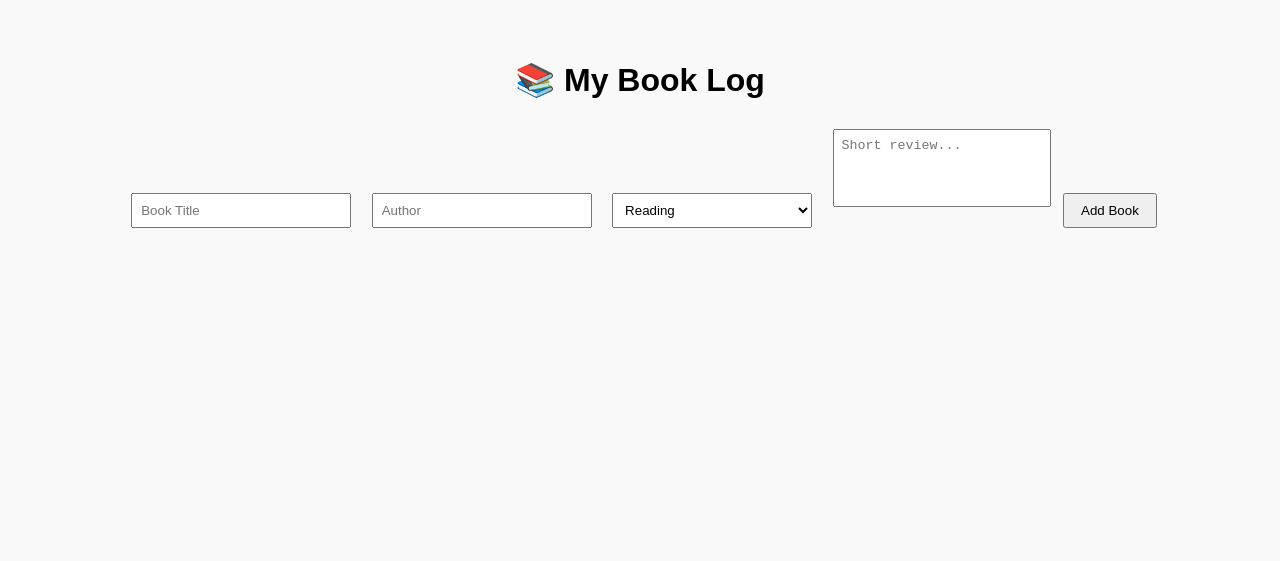
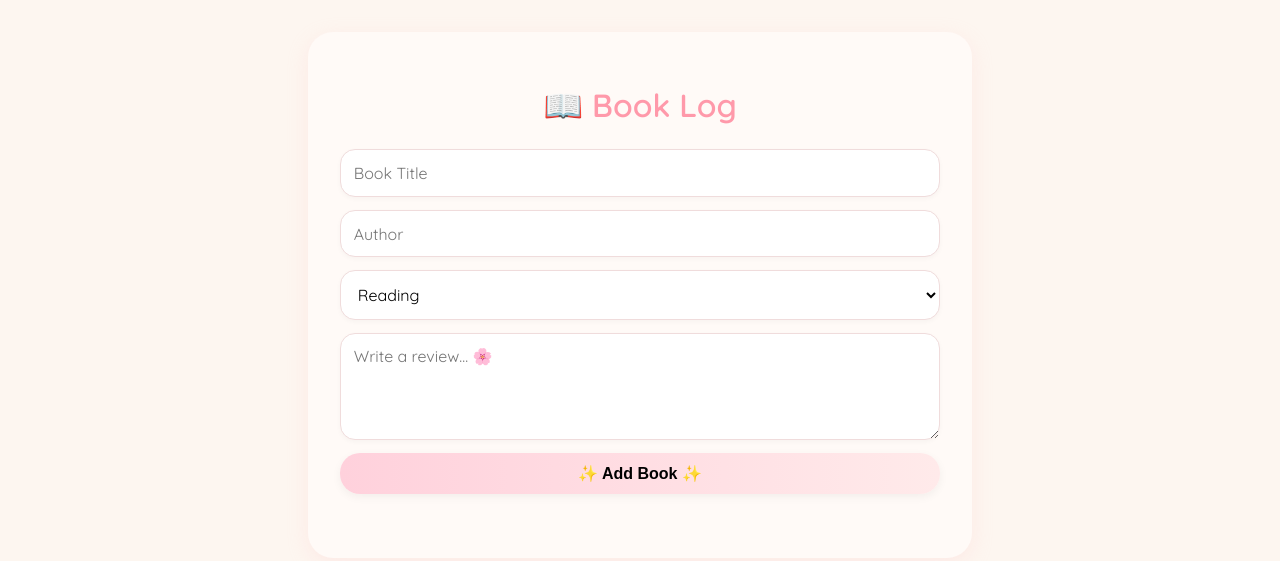
Before and after one commit to cashvee/Book-Log, a plain HTML site: page frontend/index.html in a window 1280 px wide. Drawn offline with Linux system fonts and the light colour scheme; no server answers.

Commit message:
Add Y2K-style frontend for Book Log ✨📚

```diff
--- a/frontend/index.html
+++ b/frontend/index.html
@@ -1,11 +1,15 @@
 <!DOCTYPE html>
-<html>
+<html lang="en">
 <head>
-  <title>My Book Log</title>
+  <meta charset="UTF-8" />
+  <meta name="viewport" content="width=device-width, initial-scale=1.0"/>
+  <title>📖 Book Log ✨</title>
   <link rel="stylesheet" href="style.css" />
+  <link href="https://fonts.googleapis.com/css2?family=Quicksand:wght@400;600&display=swap" rel="stylesheet">
 </head>
 <body>
-  <h1>📚 My Book Log</h1>
+  <div class="container">
+    <h1>📖 Book Log</h1>
     <form id="book-form">
       <input type="text" id="title" placeholder="Book Title" required />
       <input type="text" id="author" placeholder="Author" required />
@@ -13,10 +17,13 @@
         <option value="Reading">Reading</option>
         <option value="Finished">Finished</option>
       </select>
-    <textarea id="review" placeholder="Short review..."></textarea>
-    <button type="submit">Add Book</button>
+      <textarea id="review" placeholder="Write a review... 🌸" rows="4"></textarea>
+      <button type="submit">✨ Add Book ✨</button>
     </form>
+
     <div id="book-list"></div>
+  </div>
+
   <script src="script.js"></script>
 </body>
 </html>
--- a/frontend/style.css
+++ b/frontend/style.css
@@ -1,31 +1,83 @@
 body {
-  font-family: sans-serif;
-  background: #f9f9f9;
+  background-color: #fdf6f0;
+  font-family: 'Quicksand', sans-serif;
+  color: #333;
+  margin: 0;
   padding: 2rem;
+}
+
+.container {
+  max-width: 600px;
+  margin: 0 auto;
+  background-color: #fffaf7;
+  border-radius: 25px;
+  padding: 2rem;
+  box-shadow: 0 6px 20px rgba(255, 204, 204, 0.3);
+}
+
+h1 {
   text-align: center;
+  font-size: 2rem;
+  color: #ff99aa;
+  margin-bottom: 1.5rem;
 }
+
 form {
-  margin-bottom: 2rem;
+  display: flex;
+  flex-direction: column;
+  gap: 0.8rem;
 }
+
 input, select, textarea {
-  margin: 0.5rem;
-  padding: 0.5rem;
-  width: 200px;
+  background-color: #fff;
+  border: 1px solid #f0dcdc;
+  border-radius: 15px;
+  padding: 0.8rem;
+  font-family: 'Quicksand', sans-serif;
+  font-size: 1rem;
+  box-shadow: 0 2px 5px rgba(0,0,0,0.03);
 }
-textarea {
-  resize: none;
-  height: 60px;
+
+button {
+  background: linear-gradient(to right, #ffd1dc, #ffeaea);
+  border: none;
+  border-radius: 20px;
+  padding: 0.7rem;
+  font-size: 1rem;
+  font-weight: 600;
+  cursor: pointer;
+  transition: background 0.3s ease;
+  box-shadow: 0 3px 10px rgba(0,0,0,0.05);
 }
-button {
-  padding: 0.5rem 1rem;
-  cursor: pointer;
+
+button:hover {
+  background: linear-gradient(to right, #ffc1c8, #ffe1e7);
 }
+
+#book-list {
+  margin-top: 2rem;
+}
+
 .book {
-  border: 1px solid #ccc;
+  background-color: #fffdfb;
+  border-radius: 20px;
   padding: 1rem;
-  margin: 1rem auto;
-  width: 80%;
-  background: white;
-  border-radius: 8px;
-  text-align: left;
+  margin-bottom: 1.2rem;
+  box-shadow: 0 4px 10px rgba(0, 0, 0, 0.05);
+  border: 1px solid #f0e7e0;
 }
+
+.book h2 {
+  margin: 0 0 0.5rem 0;
+  color: #ff88a1;
+}
+
+.book p {
+  margin: 0.3rem 0;
+}
+
+.book button {
+  margin-top: 0.5rem;
+  margin-right: 0.5rem;
+  background: linear-gradient(to right, #e0c3fc, #ffcfe2);
+}
```
Lines whose indentation alone changed are shown as unchanged.
